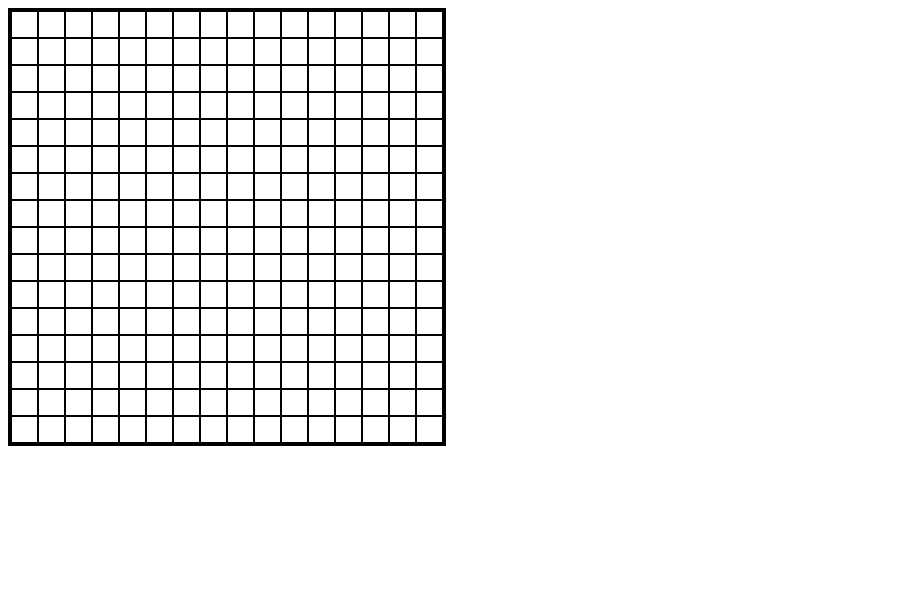
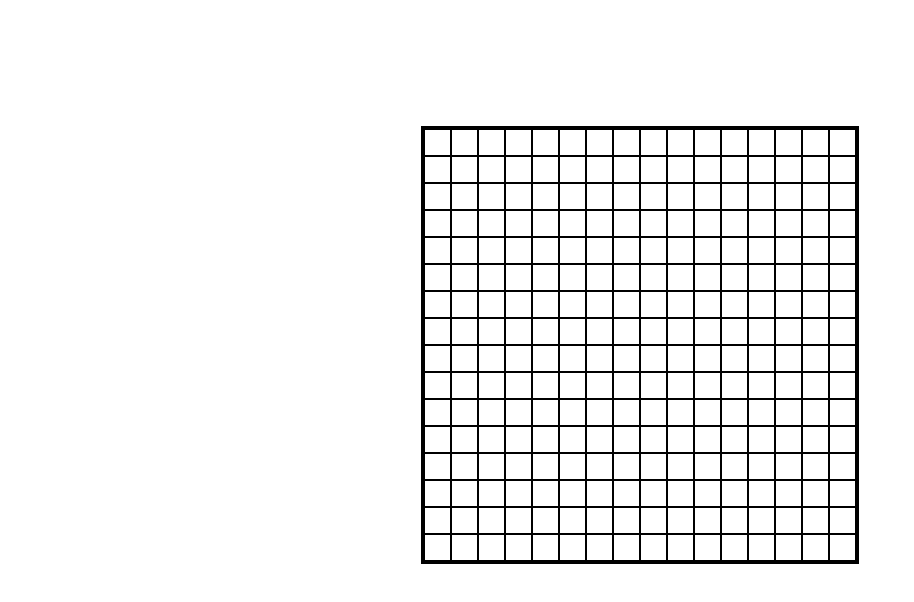
Before and after one commit to 33Luvy/Etch-a-Sketch, a plain HTML site: page index.html in a window 1280 px wide. Shown: the whole page, without its empty margins (0-914 px from the left). Drawn offline with Linux system fonts and the light colour scheme.

Commit message:
Put the grid in the center

```diff
--- a/style.css
+++ b/style.css
@@ -1,5 +1,8 @@
 #grid {
     flex-flow: column;
+    display: flex;
+    margin: auto;
+    margin-top: 10%;
     width: fit-content;
     height: fit-content;
     border: 3px solid black;
```
